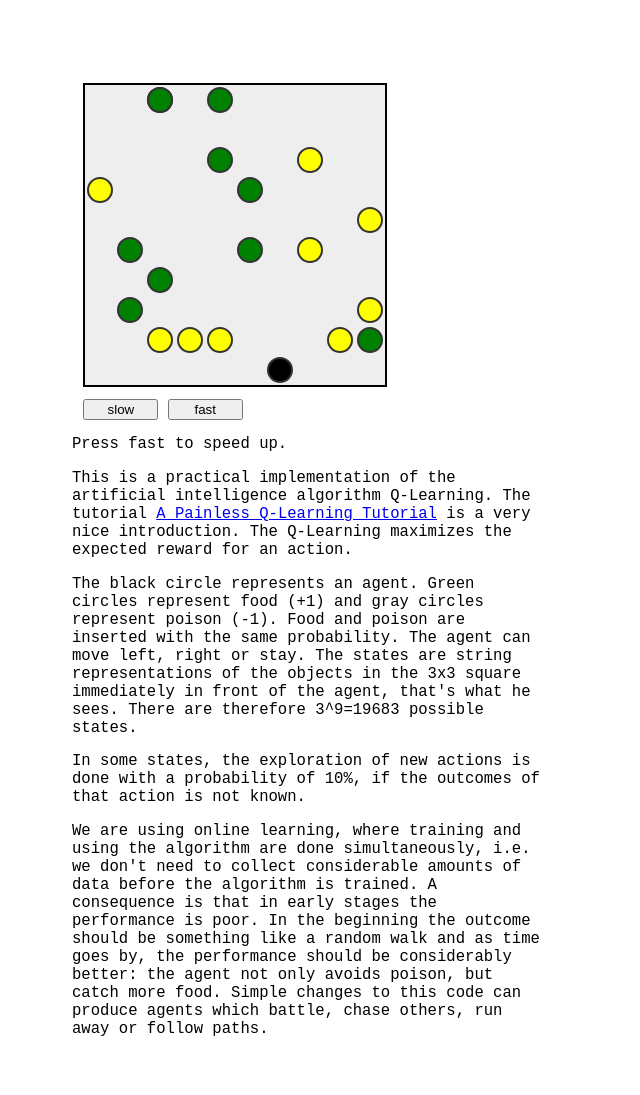
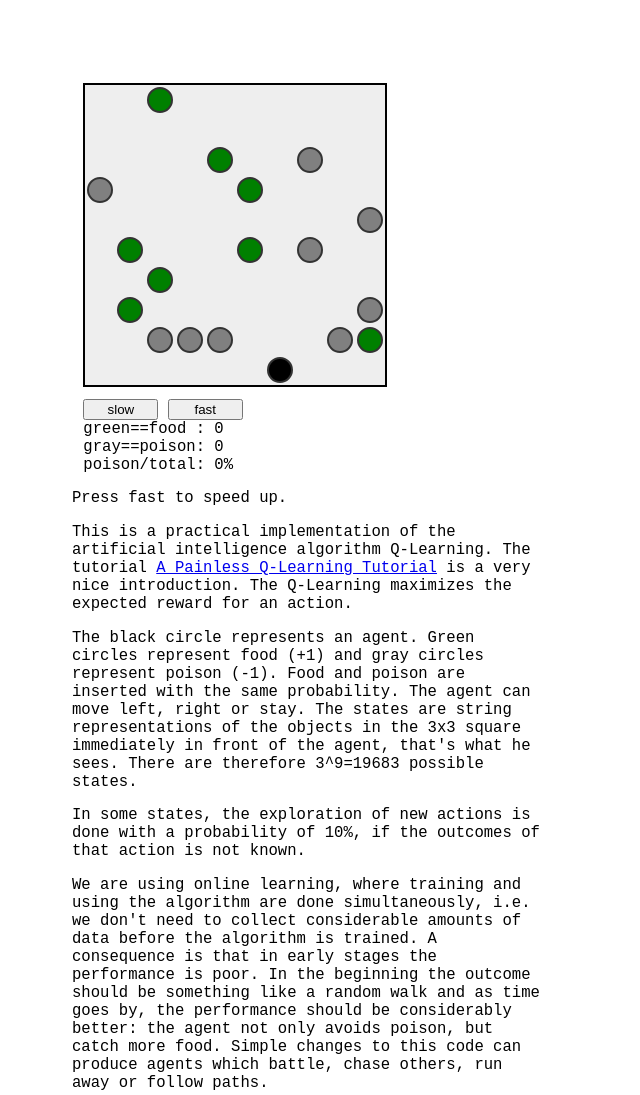
Before and after one commit to nrox/q-learning.js, a plain HTML site: page examples/food-poison2/food-poison.html in a window 1280 px wide. Shown: the whole page, without its empty margins (0-640 px from the left). Drawn offline with Linux system fonts and the light colour scheme.

Commit message:
fix graphics for food-poison example

```diff
--- a/examples/food-poison2/index.html
+++ b/examples/food-poison2/food-poison.html
@@ -43,23 +43,27 @@
     Simple changes to this code can produce agents which battle, chase others, run away or follow paths.
 </p>
 
-<script type="text/javascript" src="index.js"></script>
+<script type="text/javascript" src="food-poison.js"></script>
 <script type="text/javascript">
     const controller = new Controller();
-    var stepTime = 500
+    const slowTime = 500
+    const fastTime = 20
+    var stepTime = slowTime
+
     var sid = setTimeout(slow, stepTime);
+
     function stepController(){
         controller.step()
-        controller.draw(0.9*stepTime)
+        controller.draw(0.67*stepTime)
     }
     function slow(){
-        stepTime = 500
+        stepTime = slowTime
         clearTimeout(sid)
         stepController()
         sid = setInterval(slow, stepTime);
     }
     function fast(){
-        stepTime = 20
+        stepTime = fastTime
         clearTimeout(sid)
         stepController()
         sid = setInterval(fast, stepTime);
--- a/examples/food-poison2/index.js
+++ b/examples/food-poison2/food-poison.js
@@ -1,13 +1,18 @@
 
 
 class Agent {
+    static heroType = 1
+    static emptyType = 0
+    static foodType = 2
+    static poisonType = 3
+
     constructor(row, column){
         this.row = row
         this.col = column
         this.lastCol = this.col
         this.lastRow = this.row
         this.color = 'black'
-        this.type = 1
+        this.type = this.heroType
         this.reward = 0
     }
     setPosition(row, col){
@@ -36,7 +41,7 @@ class Food extends Agent {
     constructor(row, column){
         super(row, column)
         this.color = 'green'
-        this.type = 2
+        this.type = Agent.foodType
         this.reward = 1
     }
 }
@@ -44,8 +49,8 @@ class Food extends Agent {
 class Poison extends Food {
     constructor(row, column){
         super(row, column)
-        this.color = 'yellow'
-        this.type = 3
+        this.color = 'gray'
+        this.type = Agent.poisonType
         this.reward = -1
     }
 }
@@ -54,18 +59,8 @@ class Empty extends Agent {
     constructor(row, column){
         super(row, column)
         this.color = 'white'
-        this.type = 0
+        this.type = Agent.emptyType
         this.reward = 0
-    }
-}
-
-class Score {
-    constructor(){
-        this.score = {};
-    }
-    update(agent){
-        if (this.score[agent.type]===undefined) this.score[agent.type] = 0
-        this.score[agent.type]++
     }
 }
 
@@ -141,10 +136,14 @@ class Board {
      */
     getState(){
         let state = "S";
+        const heroRow = this.hero.row
+        const heroCol = this.hero.col
+        const numRows = this.numRows
+        const numCols = this.numColumns
         for (var dCol = -1; dCol <= 1 ; dCol++){
-            for (var dRow = -2; dRow < 0 ; dRow++){
-                let row = (this.hero.row + dRow + this.numRows) % this.numRows
-                let col = (this.hero.col + dCol + this.numColumns) % this.numColumns
+            for (var dRow = -3; dRow <= -1 ; dRow++){
+                let row = (heroRow + dRow + numRows) % numRows
+                let col = (heroCol + dCol + numCols) % numCols
                 state += this.getAgent(row, col).type
             }
         }
@@ -164,28 +163,13 @@ class CanvasPainter {
         this.canvasContext = undefined
         this.dx = this.canvasWidth/this.board.numColumns;
         this.dy = this.canvasHeight/this.board.numRows;
-        this.radius = Math.min(this.dx, this.dy)/2.5;
+        this.radius = Math.round(Math.min(this.dx, this.dy)/2.5);
         this.pi2 = Math.PI * 2;
         this.fps = 60
     }
     init(){
         var canvas = document.getElementById(this.canvasId)
         this.canvasContext = canvas.getContext('2d')
-    }
-    drawAgent(agent, progress){
-        if (progress===undefined) progress = 1.0
-        let ctx = this.canvasContext
-        let col = agent._col * progress + agent._lastCol * (1-progress)
-        let row = agent._row * progress + agent._lastRow * (1-progress)
-        ctx.beginPath();
-        const x = Math.round(this.dx * (col + 0.5))
-        const y = Math.round(this.dy * (row + 0.5))
-        ctx.arc(x, y, this.radius, 0, this.pi2, false);
-        ctx.fillStyle = agent.color;
-        ctx.fill();
-        ctx.lineWidth = 2;
-        ctx.strokeStyle = '#333333';
-        ctx.stroke();
     }
     markForDrawing(agent){
         agent._row = agent.row
@@ -204,25 +188,53 @@ class CanvasPainter {
         }
         this.markForDrawing(board.hero)
     }
+    drawAgent(agent, progress){
+        if (progress===undefined) progress = 1.0
+        let ctx = this.canvasContext
+
+        //circular world
+        let _lastCol = agent._lastCol
+        if (agent._col == 0 && agent._lastCol == (this.board.numColumns-1)){
+            _lastCol = -1
+        } else if (agent._col == (this.board.numColumns-1) && agent._lastCol ==0){
+            _lastCol = this.board.numColumns
+        }
+
+        //new objects
+        let _lastRow = agent._lastRow
+        if (agent._row == 0 && agent._lastRow == 0){
+            _lastRow = -1
+        }
+
+        let col = agent._col * progress + _lastCol * (1-progress)
+        let row = agent._row * progress + _lastRow * (1-progress)
+        ctx.beginPath();
+        const x = Math.round(this.dx * (col + 0.5))
+        const y = Math.round(this.dy * (row + 0.5))
+        ctx.arc(x, y, this.radius, 0, this.pi2, false);
+        ctx.fillStyle = agent.color;
+        ctx.fill();
+        ctx.lineWidth = 2;
+        ctx.strokeStyle = '#333333';
+        ctx.stroke();
+    }
     /**
-     *
-     * @param {*} duration transition time
+     * @param {long} duration transition time ms
      */
     draw(duration){
+        const startTime = new Date().getTime()
         const ctx = this.canvasContext
         const self = this
         const board = this.board
-        let progress = 0
-        const frames = this.fps * duration/1000.0
         const dt = Math.round(1000.0/this.fps)
-        let frameCount = 0.0
+        this.markAllForDrawing()
 
-        this.markAllForDrawing()
         drawProgress()
 
         function drawProgress(){
-            progress = frameCount/frames
-            ctx.clearRect ( 0 , 0 , self.canvasWidth , self.canvasHeight);
+            const elapsed =  new Date().getTime()-startTime
+            let progress = Math.min(1, elapsed/duration)
+            ctx.clearRect( 0 , 0 , self.canvasWidth , self.canvasHeight);
             for (var row = 0; row < board.numRows; row++){
                 for (var col = 0; col < board.numColumns; col++){
                     let agent = board.getAgent(row, col)
@@ -231,10 +243,33 @@ class CanvasPainter {
                 }
             }
             self.drawAgent(board.hero, progress)
-            if (frameCount++<frames){
+            if (progress < 1){
                 setTimeout(drawProgress, dt)
             }
         }
+    }
+}
+
+class Score {
+
+    constructor(){
+        this.table = {}
+        this.total = 0
+        this.elementId = "score"
+    }
+    update(agent){
+        if (agent instanceof Empty) return
+        if (this.table[agent.type]===undefined) this.table[agent.type] = 0
+        this.table[agent.type]++
+        this.total++
+    }
+    show(){
+        const food = this.table[Agent.foodType] || 0
+        const poison = this.table[Agent.poisonType] || 0
+        let summary = "<br />green==food : " + food
+        summary +=    "<br />gray==poison: " + poison
+        summary +=    "<br />poison/total: " + Math.round(100*poison/(this.total||1)) + "%";
+        document.getElementById(this.elementId).innerHTML = summary
     }
 }
 
@@ -247,6 +282,7 @@ class Controller {
         this.painter = new CanvasPainter(board)
         this.painter.init()
         this.learner = new QLearner(0.1, 0.9)
+        this.score = new Score
     }
 
     draw(duration){
@@ -272,14 +308,6 @@ class Controller {
         //action is a number -1,0,+1
         action = Number(action)
 
-        //avoid going over borders
-        if ((hero.col + action) < 0) {
-            action = Math.max(0, action)
-        }
-        if ((hero.col + action) >= board.numColumns) {
-            action = Math.min(0, action)
-        }
-
         //apply the action
         board.setPosition(hero, hero.row, (hero.col + action + board.numColumns) % board.numColumns);
 
@@ -298,14 +326,8 @@ class Controller {
         board.addMoreFood()
         board.currentState = nextState
 
-        /*
-        //some feedback on performance
-        game.score[collidedWith]++;
-        var summary = "<br />green==food: " + game.score[game.food];
-        summary += "<br />gray=poison: " + game.score[game.poison];
-        summary += "<br />poison/food: " + Math.round(100*game.score[game.poison]/game.score[game.food]) + "%";
-        document.getElementById(game.scoreId).innerHTML = summary;
-        game.draw();
-        */
+        this.score.update(collidedWith)
+        this.score.show()
+
     }
 }
```
Also changed, not shown: examples/food-poison2/test/test.html (+1 -1 lines), 1 other file.
